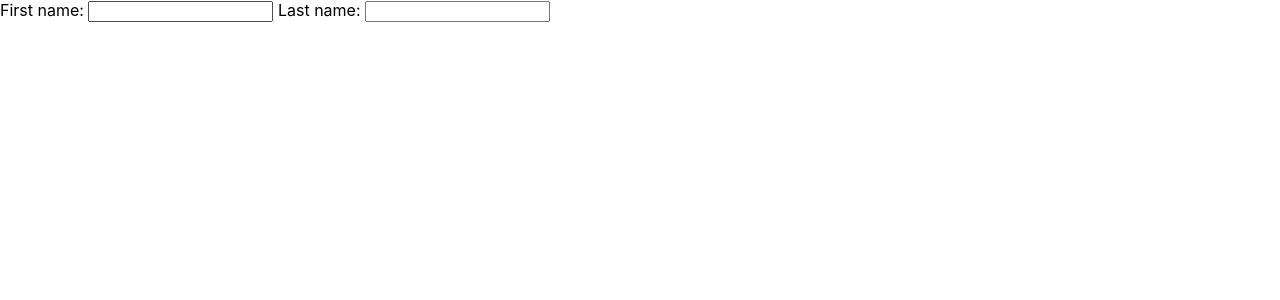
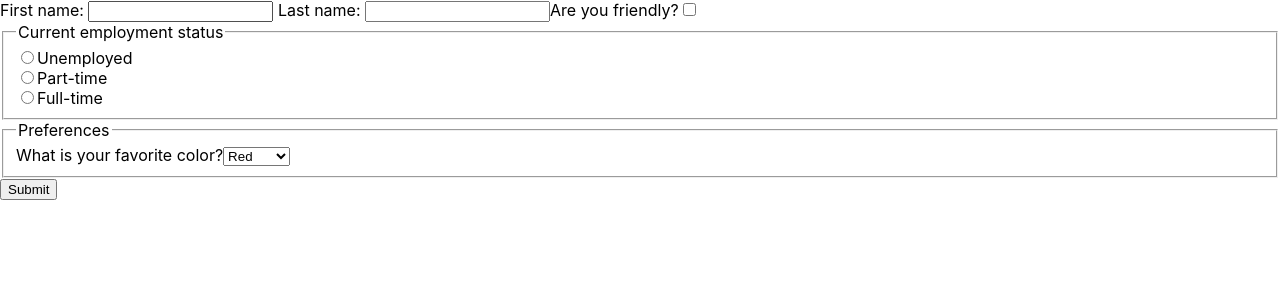
Before and after one commit to Quas1Dev/react--self-contained-form, a React (Create React App) app: page / in a window 1280 px wide. Shown: the top 300 px of the page. Built offline with nearby package versions, Linux system fonts and the light colour scheme.

Commit message:
Added new inputs.

```diff
--- a/src/App.js
+++ b/src/App.js
@@ -6,23 +6,30 @@ export default class App extends React.Component{
 
     this.state = {
       firstName: "",
-      lastName: ""
+      lastName: "",
+      isFriendly: true,
+      employment: "",
+      favColor: ""
     };
   }
 
   handleChange = (e) => {
-    let {name, value} = e.target
+    let {name, value, checked, type} = e.target
     this.setState({
-      [name]: value
+      [name]: type === "checkbox" ? checked : value
     });
+  }
 
-    console.log(this.state[name])
+  handleSubmit = (e) => {
+    e.preventDefault()
+    console.log(this.state);
   }
 
   render(){
+    console.log(this.state.favColor)
     return (
       <main>
-        <form>
+        <form onSubmit={this.handleSubmit}>
 
           <label htmlFor="firstName">First name: </label>
 
@@ -30,10 +37,79 @@ export default class App extends React.Component{
           onChange={this.handleChange}/>
 
           <label htmlFor="lastName"> Last name: </label>
-            <input name="lastName" id="lastName" value={this.state.lastName}
+          <input name="lastName" id="lastName" value={this.state.lastName}
           onChange={this.handleChange}/>
 
+          <label htmlFor="isFriendly">Are you friendly?</label>
+          <input
+              type="checkbox"
+              id="isFriendly"
+              onChange={this.handleChange}
+              value={this.state.isFriendly}
+          />
+          {/*
+            Configuring radio buttons.
+            When we click one of the radio buttons, the value on its value
+            property is assigned to the employment state property.
+            This state property has its value then compared to an string
+            on each radio button to determine which one is to be checked.
+            */}
+          <fieldset>
+            <legend>Current employment status</legend>
+                <input
+                    type="radio"
+                    id="unemployed"
+                    name="employment"
+                    onChange={this.handleChange}
+                    value="unemployed"
+                    checked={this.state.employment === "unemployed"}
+                />
+                <label htmlFor="unemployed">Unemployed</label>
+                <br />
 
+                <input
+                    type="radio"
+                    id="part-time"
+                    name="employment"
+                    onChange={this.handleChange}
+                    value="part-time"
+                    checked={this.state.employment === "part-time"}
+                />
+                <label htmlFor="part-time">Part-time</label>
+                <br />
+
+                <input
+                    type="radio"
+                    id="full-time"
+                    name="employment"
+                    onChange={this.handleChange}
+                    value="full-time"
+                    checked={this.state.employment === "full-time"}
+                />
+                <label htmlFor="full-time">Full-time</label>
+                <br />
+          </fieldset>
+          {/*
+            Configuring a selection box.
+            */}
+          <fieldset>
+          <legend>Preferences</legend>
+          <label htmlFor="favColor">What is your favorite color?</label>
+          <select
+            id="favColor"
+            value={this.state.favColor}
+            onChange={this.handleChange}
+            name="favColor">
+                <option value="red">Red</option>
+                <option value="orange">Orange</option>
+                <option value="yellow">Yellow</option>
+                <option value="green">Green</option>
+                <option value="blue">Blue</option>
+                <option value="indigo">Indigo</option>
+                <option value="violet">Violet</option>
+            </select>
+            </fieldset>
+            <button>Submit</button>
         </form>
       </main>
     )
```
